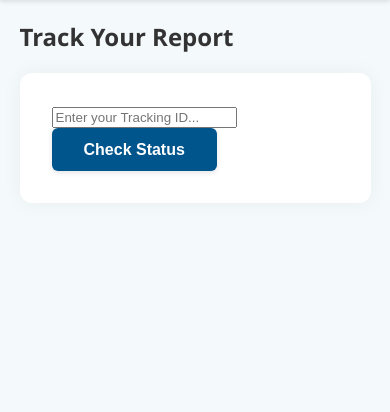
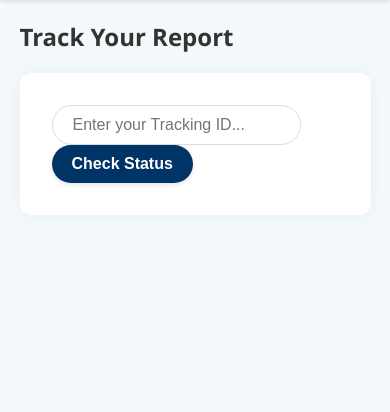
Before and after one commit to Denis060/citiguard, a PHP site: page /view/track.php in a window 390 px wide. Shown: the part 92-504 px from the top of the page. Run offline with PHP 8.4, Linux system fonts and the light colour scheme.

Commit message:
Updated district and chiefdom filters, enhanced UI, and fixed track report functionality

```diff
--- a/admin/controller/get_districts.php
+++ b/admin/controller/get_districts.php
@@ -17,7 +17,7 @@ if (isset($_GET['region']) && !empty($_GET['region'])) {
         $region_id = $region['id'];
 
         // 📦 Fetch districts for that region ID
-        $stmt = $conn->prepare("SELECT name FROM districts WHERE region_id = ? ORDER BY name ASC");
+        $stmt = $conn->prepare("SELECT id, name FROM districts WHERE region_id = ? ORDER BY name ASC");
         $stmt->bind_param("i", $region_id);
         $stmt->execute();
         $result = $stmt->get_result();
--- a/admin/view_report.php
+++ b/admin/view_report.php
@@ -101,7 +101,7 @@ include 'includes/admin_header.php';
         </a>
       <?php endif; ?>
 
-      <a href="deleted_reports.php" class="btn btn-secondary">← Back to Reports</a>
+      <a href="reports.php" class="btn btn-secondary">← Back to Reports</a>
     </div>
   </main>
 </div>
--- a/assets/css/style.css
+++ b/assets/css/style.css
@@ -371,3 +371,25 @@ body > main, body > section {
 footer {
   margin-top: auto;
 }
+
+/* Track report  */
+.input-group .form-control {
+  border-radius: 50px;
+  padding: 10px 20px;
+  font-size: 1rem;
+  border: 1px solid #ddd;
+}
+
+.input-group .btn-primary {
+  border-radius: 50px;
+  padding: 10px 20px;
+  font-size: 1rem;
+  background-color: #003366;
+  border-color: #003366;
+
+}
+
+.input-group .btn-primary:hover {
+  background-color: #0056b3;
+  border-color: #0056b3;
+}
--- a/config/db.php
+++ b/config/db.php
@@ -3,7 +3,7 @@
 $host = 'localhost';
 $db   = 'citiguard';
 $user = 'root';
-$pass = '';
+$pass = 'Denis55522';
 
 $conn = new mysqli($host, $user, $pass, $db);
 if ($conn->connect_error) {
--- a/view/track.php
+++ b/view/track.php
@@ -16,22 +16,24 @@ if (!empty($tracking_id)) {
 <?php include '../includes/header.php'; ?>
 
 <main class="container py-5">
-  <h2 class="mb-4">Track Your Report</h2>
+  <h2 class="text-center mb-4">Track Your Report</h2>
 
-  <form method="GET" action="track.php" class="row g-3 mb-4">
-    <div class="col-md-8">
-      <input type="text" name="id" class="form-control" placeholder="Enter your Tracking ID..." required value="<?= htmlspecialchars($tracking_id) ?>">
+  <form method="GET" action="track.php" class="row g-3 mb-4 justify-content-center">
+    <div class="col-md-6">
+      <div class="input-group">
+        <input type="text" name="id" class="form-control rounded-pill" placeholder="Enter your Tracking ID..." required value="<?= htmlspecialchars($tracking_id) ?>">
+        <button class="btn btn-primary rounded-pill ms-2">Check Status</button>
       </div>
-    <div class="col-md-4">
-      <button class="btn btn-primary w-100">Check Status</button>
     </div>
   </form>
 
   <?php if ($report): ?>
     <?php if ($report['deleted'] == 1): ?>
-      <div class="alert alert-danger">Sorry, this report has been removed.</div>
+      <div class="alert alert-danger text-center">Sorry, this report has been removed.</div>
     <?php else: ?>
-      <div class="card p-4 shadow-sm">
+      <div class="card shadow-sm mx-auto" style="max-width: 600px;">
+        <div class="card-body">
+          <h5 class="card-title text-center">Report Details</h5>
           <p><strong>Tracking ID:</strong> <?= htmlspecialchars($report['tracking_id']) ?></p>
           <p><strong>Type:</strong> <?= htmlspecialchars($report['type']) ?></p>
           <p><strong>Status:</strong>
@@ -41,9 +43,10 @@ if (!empty($tracking_id)) {
           </p>
           <p><strong>Date Submitted:</strong> <?= date('d M Y, g:i a', strtotime($report['date'])) ?></p>
         </div>
+      </div>
     <?php endif; ?>
   <?php elseif (!empty($tracking_id)): ?>
-    <div class="alert alert-warning">No report found with that tracking ID.</div>
+    <div class="alert alert-warning text-center">No report found with that tracking ID.</div>
   <?php endif; ?>
 </main>
 
```
Also changed, not shown: admin/controller/get_chiefdoms.php (+10 -3 lines), controller/get_districts.php (+18 -2 lines), controller/submit_report.php (+19 -4 lines). Lines whose indentation alone changed are shown as unchanged.
